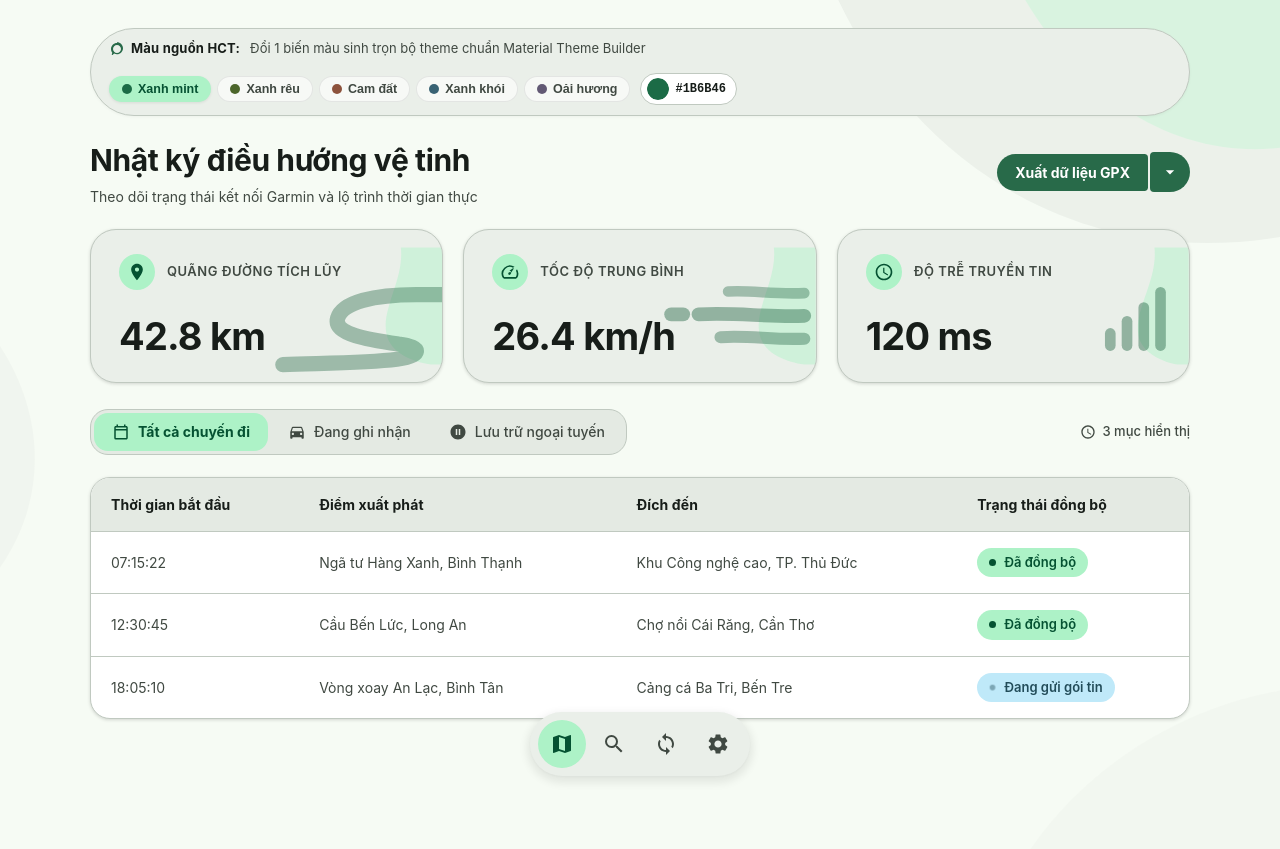
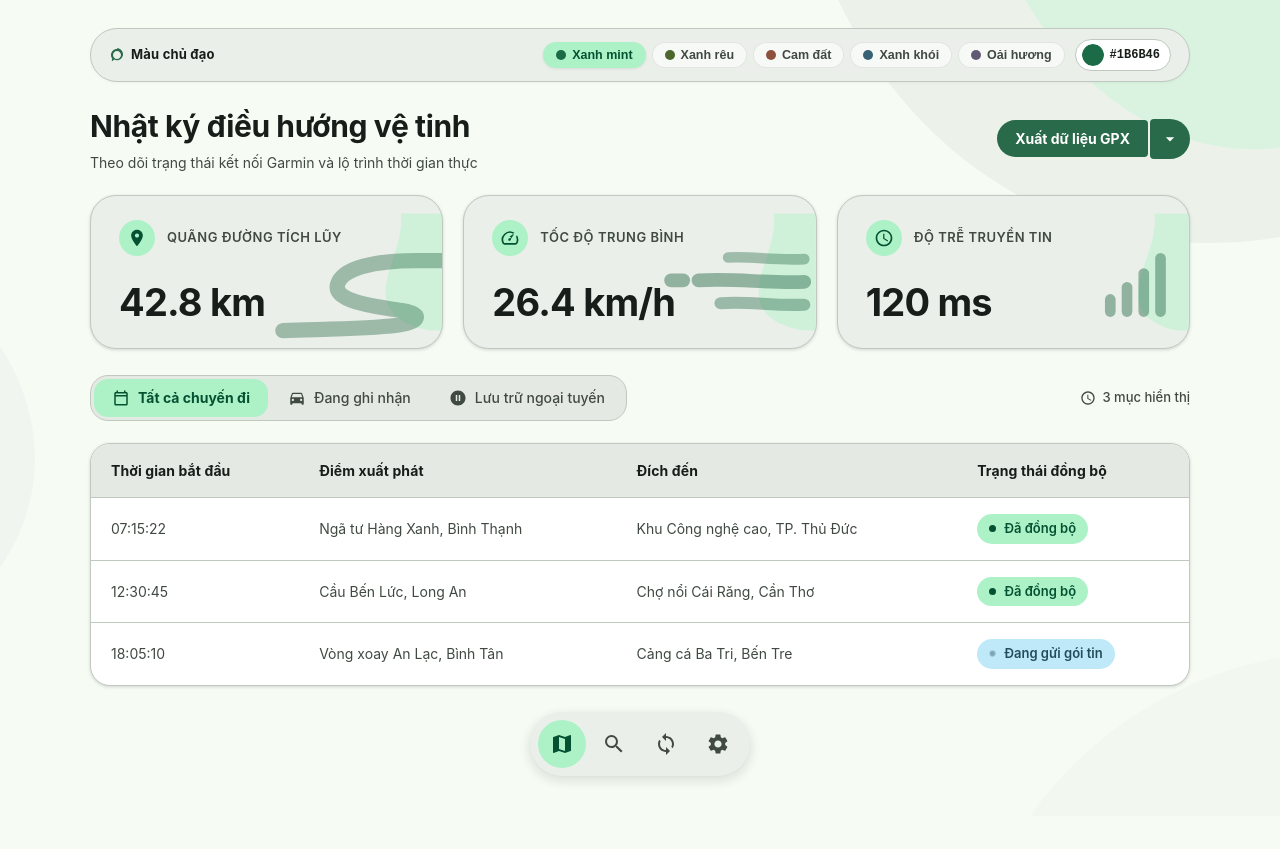
Before and after one commit to dangphuc2470/m3-expressive-skill, a plain HTML site: page examples/web/index.html in a window 1280 px wide. After the commit the page ends 816 px from the top, so only its background shows below. Drawn offline with Linux system fonts and the light colour scheme.

Commit message:
Add anti-slop rule against leaking prompts into UI copywriting and clean theme bar

```diff
--- a/examples/web/index.html
+++ b/examples/web/index.html
@@ -123,11 +123,7 @@
       color: var(--md-sys-color-on-surface-variant, #49454F);
     }
 
-    @media (max-width: 768px) {
-      .theme-bar-desc {
-        display: none;
-      }
-    }
+
 
     .theme-bar-controls {
       display: flex;
@@ -542,9 +538,8 @@
           <svg viewBox="0 0 24 24">
             <path d="M12 3c-4.97 0-9 4.03-9 9 0 2.12.74 4.07 1.97 5.61L4.35 19.4c-.39.39-.39 1.02 0 1.41.39.39 1.02.39 1.41 0l1.9-1.9C9.22 19.66 10.56 20 12 20c4.97 0 9-4.03 9-9s-4.03-9-9-9zm0 15c-3.31 0-6-2.69-6-6s2.69-6 6-6 6 2.69 6 6-2.69 6-6 6z"/>
           </svg>
-          Màu nguồn HCT:
+          Màu chủ đạo
         </span>
-        <span class="theme-bar-desc">Đổi 1 biến màu sinh trọn bộ theme chuẩn Material Theme Builder</span>
       </div>
       <div class="theme-bar-controls">
         <div class="theme-presets-row" role="radiogroup" aria-label="Màu gợi ý">
```
Also changed, not shown: docs/images/preview.png, 2 other files.
